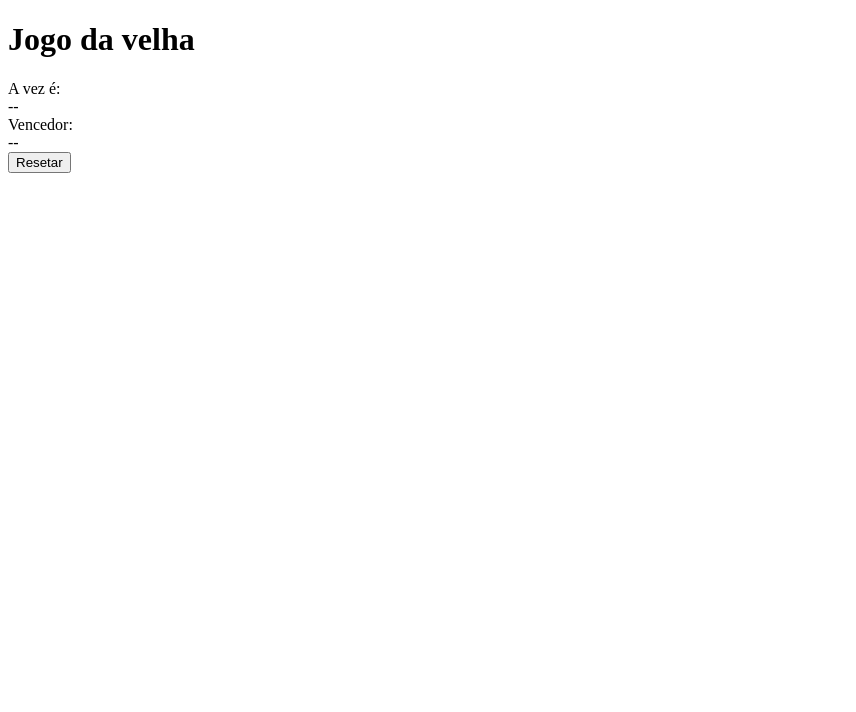
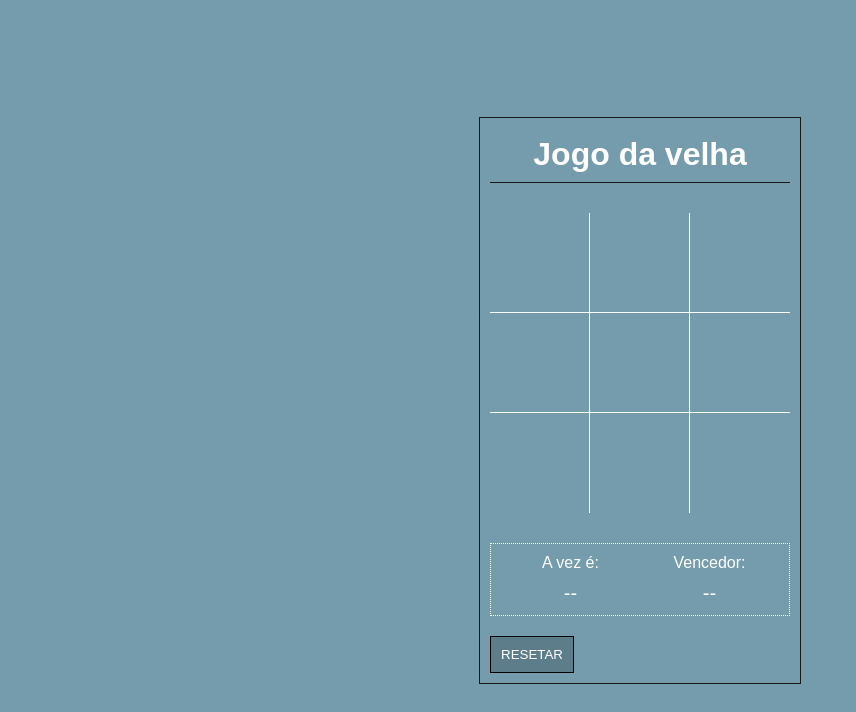
Before and after one commit to flaviociriaco/jogo-da-velha, a plain HTML site: page index.html in a window 1280 px wide. Shown: the whole page, without its empty margins (0-856 px from the left). Drawn offline with Linux system fonts and the light colour scheme.

Commit message:
adicionado CSS

```diff
--- a/index.html
+++ b/index.html
@@ -1,16 +1,17 @@
 <!DOCTYPE html>
 <html lang="pt">
   <head>
-    <meta charset="UTF-8">
-    <meta http-equiv="X-UA-Compatible" content="IE=edge">
-    <meta name="viewport" content="width=device-width, initial-scale=1.0">
-    <link rel="stylesheet" href="style.css">
+    <meta charset="UTF-8" />
+    <meta http-equiv="X-UA-Compatible" content="IE=edge" />
+    <meta name="viewport" content="width=device-width, initial-scale=1.0" />
+    <link rel="stylesheet" href="style.css" />
     <title>jogo da velha</title>
   </head>
   <body>
     <div class="container">
+      <div class="title">
         <h1>Jogo da velha</h1>
-
+      </div>
       <div class="area">
         <div data-item="a1" class="item b r"></div>
         <div data-item="a2" class="item b r"></div>
@@ -36,8 +37,6 @@
       </div>
 
       <button class="reset">Resetar</button>
-
-
     </div>
 
     <script src="script.js"></script>
--- a/style.css
+++ b/style.css
@@ -0,0 +1,99 @@
+* {
+  margin: 0;
+  padding: 0;
+  box-sizing: border-box;
+}
+
+body {
+  display: flex;
+  min-height: 100vh;
+  justify-content: center;
+  align-items: center;
+  flex-direction: column;
+  background-color: rgb(116, 156, 172);
+  font-family: Arial, Helvetica, sans-serif;
+}
+
+.container {
+  border: 1px solid #191818;
+  padding: 10px;
+}
+
+.title {
+  display: flex;
+  height: 55px;
+  color: #fff;
+  border-bottom: 1px solid #191818;
+  align-items: center;
+  justify-content: center;
+}
+
+.area {
+  width: 300px;
+  display: grid;
+  grid-template-columns: repeat(3, 1fr);
+  margin-top: 30px;
+}
+
+.area .item {
+  width: 100px;
+  height: 100px;
+  display: flex;
+  justify-content: center;
+  align-items: center;
+  font-size: 60px;
+  font-weight: bold;
+  color: #fff;
+  cursor: pointer;
+}
+
+.item:hover {
+  background-color: rgba(0, 0, 0, 0.1);
+}
+
+.item.t {
+  border-top: 1px solid #fff;
+}
+
+.item.l {
+  border-left: 1px solid #fff;
+}
+.item.r {
+  border-right: 1px solid #fff;
+}
+.item.b {
+  border-bottom: 1px solid #fff;
+}
+
+.info {
+  width: 300px;
+  display: flex;
+  margin-top: 30px;
+  border: 1px dotted rgb(255, 255, 255);
+  padding: 10px;
+}
+
+.infoitem {
+  flex: 1;
+}
+
+.infotitulo {
+  text-align: center;
+  color: rgb(255, 255, 255);
+  margin-bottom: 10px;
+}
+
+.infocorpo {
+  text-align: center;
+  color: rgb(255, 255, 255);
+  font-size: 20px;
+}
+
+.reset {
+  border: 1px solid rgb(0, 0, 0);
+  background-color: rgba(0, 0, 0, 0.2);
+  color: rgb(255, 255, 255);
+  padding: 10px;
+  margin-top: 20px;
+  text-transform: uppercase;
+}
```
Lines whose indentation alone changed are shown as unchanged.
